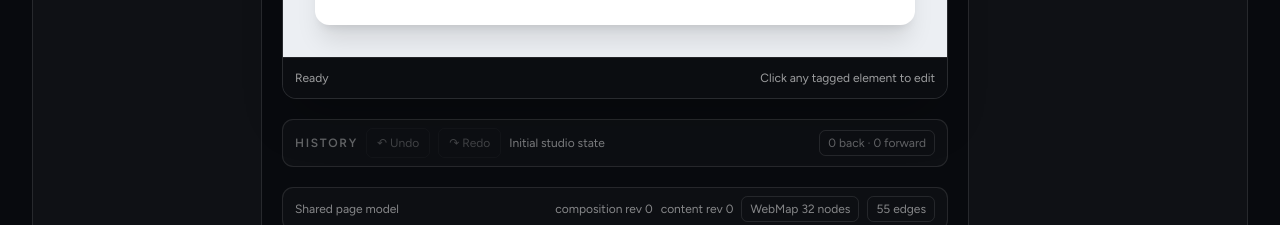
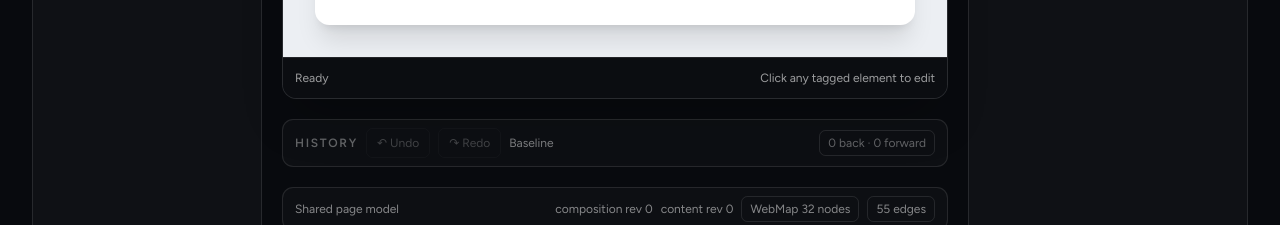
Before and after one commit to mohd012z/MirrorCraft, a Next.js app: page /studio in a window 1280 px wide. Shown: the part 1380-1605 px from the top of the page. Built offline with nearby package versions, Linux system fonts and the light colour scheme.

Commit message:
refactor: use canonical studio history toolbar

```diff
--- a/src/app/studio/studio-history-toolbar.tsx
+++ b/src/app/studio/studio-history-toolbar.tsx
@@ -4,7 +4,7 @@ import {
   canRedoStudioHistory,
   canUndoStudioHistory,
   type StudioHistory,
-} from "@/mirrorcraft/edit-history";
+} from "@/mirrorcraft/studio-history";
 
 export function StudioHistoryToolbar({
   history,
@@ -17,6 +17,13 @@ export function StudioHistoryToolbar({
 }) {
   const canUndo = canUndoStudioHistory(history);
   const canRedo = canRedoStudioHistory(history);
+  const activeTransition = history.past.at(-1);
+  const activeOperations = activeTransition?.operations ?? [];
+  const contentCount = activeOperations.filter((operation) => operation.category === "content").length;
+  const assetCount = activeOperations.filter((operation) => operation.category === "asset").length;
+  const structureCount = activeOperations.filter(
+    (operation) => operation.category === "restructure" || operation.category === "template",
+  ).length;
 
   return (
     <div className="flex flex-wrap items-center gap-2 rounded-xl border border-white/10 bg-white/[0.025] px-3 py-2 text-xs text-white/55">
@@ -37,9 +44,16 @@ export function StudioHistoryToolbar({
       >
         ↷ Redo
       </button>
-      <span className="min-w-0 flex-1 truncate text-white/45" title={history.present.label}>
-        {history.present.label}
+      <span className="min-w-0 flex-1 truncate text-white/45" title={activeTransition?.label ?? "Baseline"}>
+        {activeTransition?.label ?? "Baseline"}
       </span>
+      {activeOperations.length > 0 ? (
+        <div className="flex flex-wrap gap-1 text-[10px] text-white/45">
+          {contentCount > 0 ? <span className="rounded border border-white/10 px-1.5 py-0.5">{contentCount} content</span> : null}
+          {assetCount > 0 ? <span className="rounded border border-white/10 px-1.5 py-0.5">{assetCount} asset</span> : null}
+          {structureCount > 0 ? <span className="rounded border border-white/10 px-1.5 py-0.5">{structureCount} structure</span> : null}
+        </div>
+      ) : null}
       <span className="rounded-md border border-white/10 px-2 py-1 text-white/35">
         {history.past.length} back · {history.future.length} forward
       </span>
```
